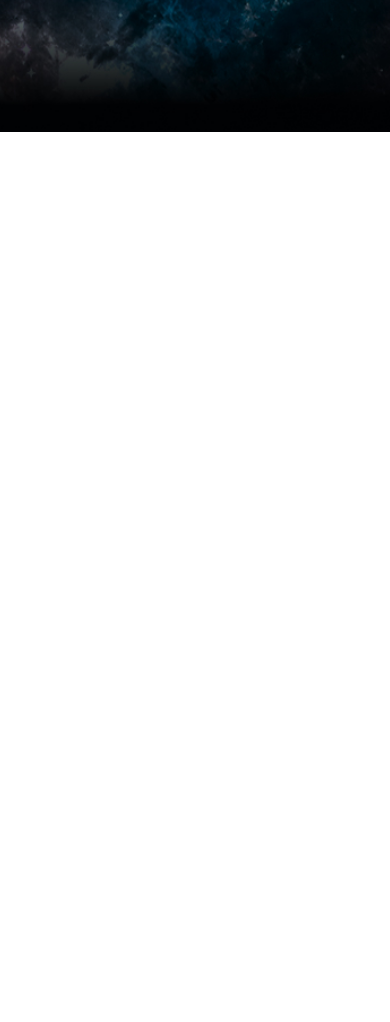
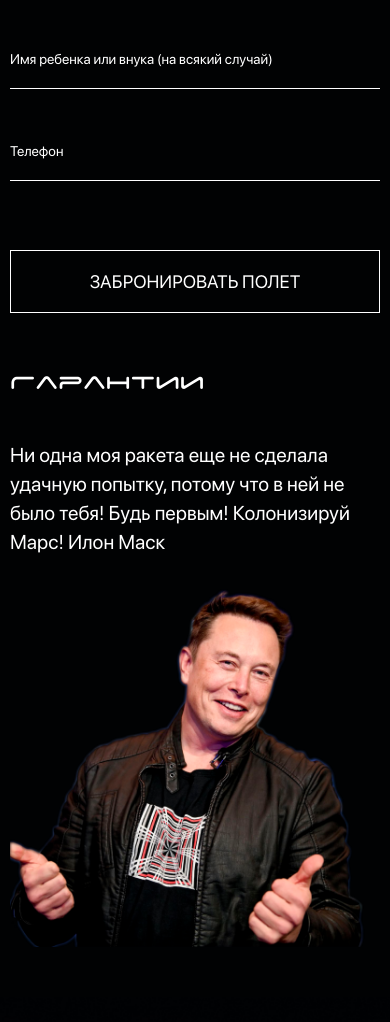
Before and after one commit to Vidiborets0012/space-tourism, a plain HTML site: page index.html in a window 390 px wide. Shown: the part 9122-10144 px from the top of the page. Before the commit the page ends 9254 px from the top, so only its background shows below. Drawn offline with nearby package versions, Linux system fonts and the light colour scheme; files whose address does not match are found by name.

Commit message:
adapt the contacts section

```diff
--- a/css/style.css
+++ b/css/style.css
@@ -566,10 +566,15 @@ body {
 
 .contacts-guarantees {
   width: 600px;
-  background-image: url(../images/guarantees-img-mask.png);
+  /* background-image: url(../images/guarantees-img-mask.png);
   background-repeat: no-repeat;
   background-size: 396px 396px;
-  background-position: right bottom;
+  background-position: right bottom; */
+}
+
+.contacts-guarantees-img {
+  display: block;
+  margin-left: auto;
 }
 
 .contacts-title,
@@ -740,6 +745,18 @@ body {
 
   .special-offer-btn {
     margin-bottom: 30px;
+  }
+
+  .contacts-inner {
+    display: block;
+  }
+
+  .contacts-box {
+    width: 100%;
+  }
+
+  .contacts-guarantees {
+    margin: 0 auto;
   }
 }
 
@@ -976,6 +993,28 @@ body {
     line-height: 22px;
     font-weight: 400;
   }
+
+  .contacts {
+    padding-bottom: 50px;
+  }
+
+  .contacts-guarantees {
+    width: 100%;
+  }
+
+  .contacts-guarantees-text {
+    font-size: 20px;
+    margin-bottom: 20px;
+  }
+
+  .contacts-guarantees-img {
+    margin: 0 auto;
+    max-width: 100%;
+  }
+
+  .services-title {
+    font-size: 35px;
+  }
 }
 
 @media screen and (max-width: 480px) {
--- a/index.html
+++ b/index.html
@@ -443,7 +443,7 @@
         </div>
       </section>
 
-      <!-- <section class="contacts">
+      <section class="contacts">
         <div class="container">
           <div class="contacts-inner">
             <div class="contacts-box">
@@ -476,7 +476,7 @@
             </div>
           </div>
         </div>
-      </section>  -->
+      </section>
     </main>
 
     <footer class="footer">
```
